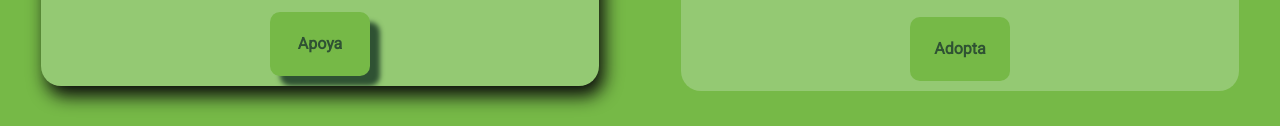
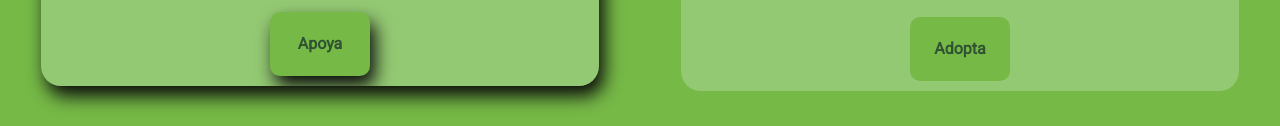
Before and after one commit to sarc0/adopmascota, a plain HTML site: page index.html in a window 1280 px wide. In both pictures the pointer is over the link "Apoya". Shown: the part 417-543 px from the top of the page. Drawn offline with nearby package versions, Linux system fonts and the light colour scheme; a web font is replaced by a local one.

Commit message:
cambiando el boxshadow de los botones

```diff
--- a/css/styles.css
+++ b/css/styles.css
@@ -432,7 +432,8 @@ form textarea:focus {
         flex-direction: row;
     }
     .tarjeta__btn:hover{
-        box-shadow: 10px 10px 5px #2f5233;
+      box-shadow: 5px 10px 18px #0a0a0a;
+
     }
     .main-index{
         display: grid;
```
